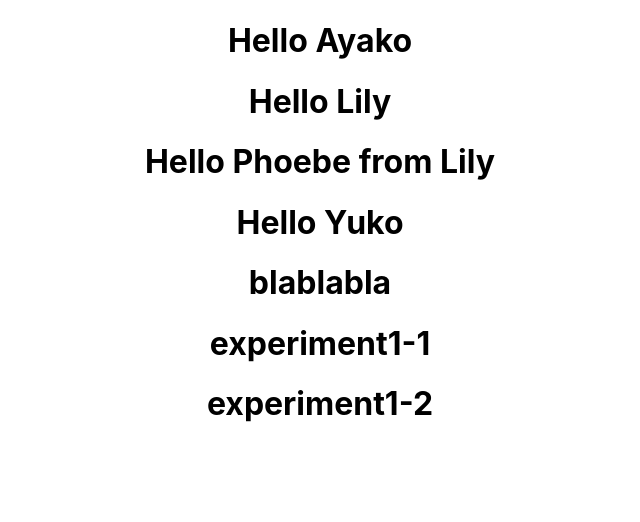
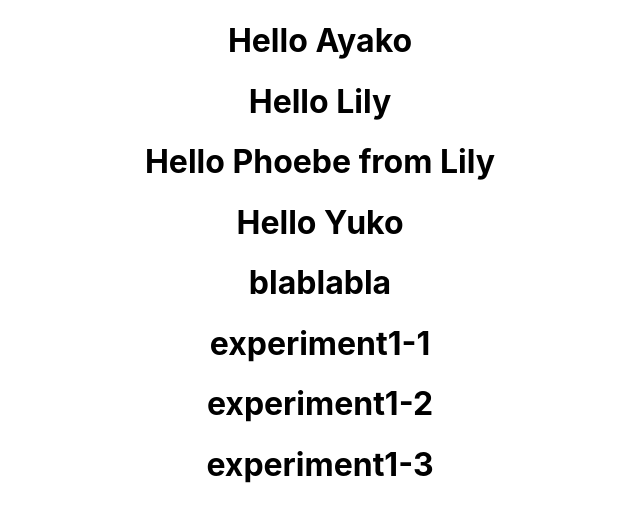
Before and after one commit to phoebehala/github-practice, a React (Create React App) app: page / in a window 1280 px wide. Shown: the top 522 px of the page, without its empty margins (320-960 px from the left). Built offline with nearby package versions, Linux system fonts and the light colour scheme.

Commit message:
added a message

```diff
--- a/src/App.js
+++ b/src/App.js
@@ -12,6 +12,7 @@ function App() {
       <h1>blablabla</h1>
       <h1>experiment1-1</h1>
       <h1>experiment1-2</h1>
+      <h1>experiment1-3</h1>
     </div>
   );
 }
```
